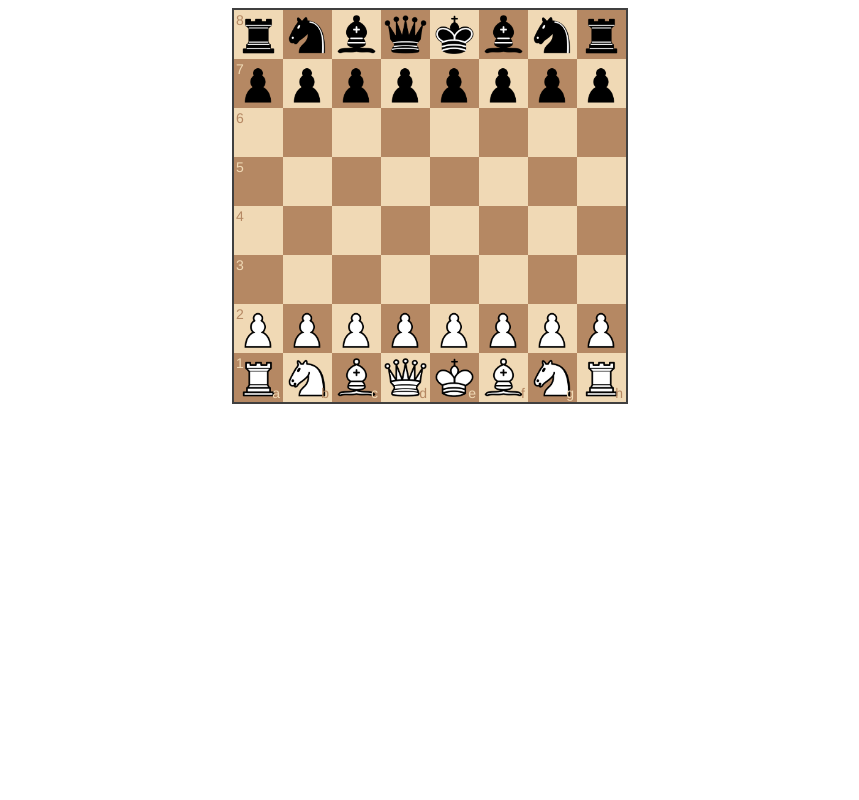
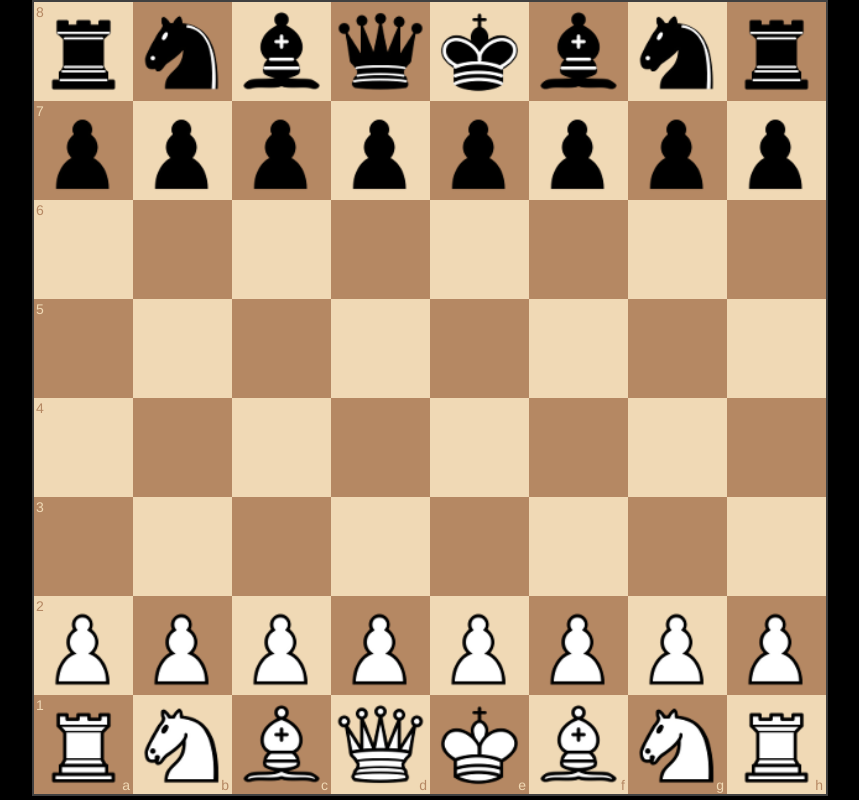
Before and after one commit to AdamAbdelrehim/AdamAbdelrehim.github.io, a plain HTML site: page index.html in a window 1280 px wide. Shown: the whole page, without its empty margins (208-1067 px from the left). Drawn offline with nearby package versions, Linux system fonts and the light colour scheme; files whose address does not match are found by name.

Commit message:
Update index.html

```diff
--- a/index.html
+++ b/index.html
@@ -8,9 +8,18 @@
         crossorigin="anonymous"></script>
     <script src="chessboardjs-1.0.0/js/chessboard-1.0.0.min.js"></script>
     <style>
+      body {
+        background-color: black;  /* Set the background color of the page to black */
+        margin: 0;
+        padding: 0;
+        display: flex;
+        justify-content: center;
+        align-items: center;
+        height: 100vh;
+      }
       #board1 {
-        width: 400px;
-        margin: 0 auto;
+        width: 800px;  /* Increase the width of the board */
+        height: 800px; /* Increase the height of the board */
       }
     </style>
   </head>
```
